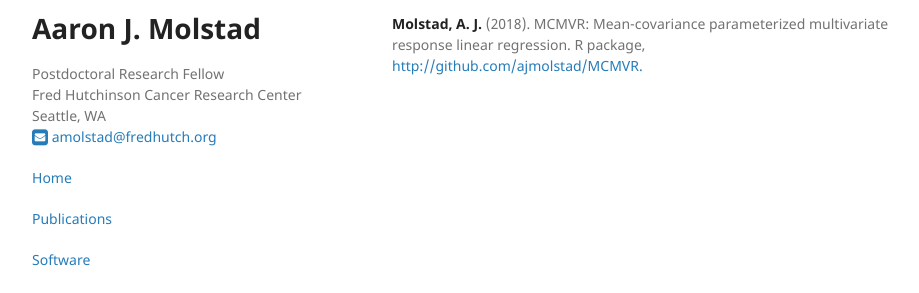
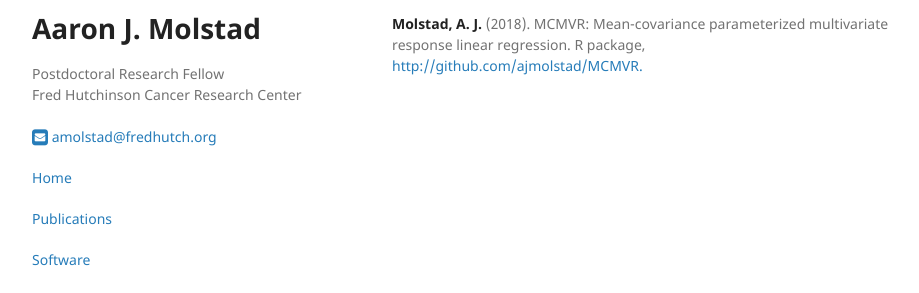
Before and after one commit to ajmolstad/ajmolstad.github.io, a Jekyll site: the page built from software.md, in a window 1280 px wide. Shown: the part 273-566 px from the top of the page, without its empty margins (178-1097 px from the left). Built offline with Jekyll 4.4.1, drawn with Linux system fonts in a browser that asks for light colours; grey boxes are pictures that could not be loaded.

Commit message:
Update _config.yml

```diff
--- a/_config.yml
+++ b/_config.yml
@@ -1,7 +1,7 @@
 title: Aaron J. Molstad
 description: Postdoctoral Research Fellow
 affiliation: Fred Hutchinson Cancer Research Center
-location: Seattle, WA
+location:
 show_downloads: no
 google_analytics:
 theme:
```
